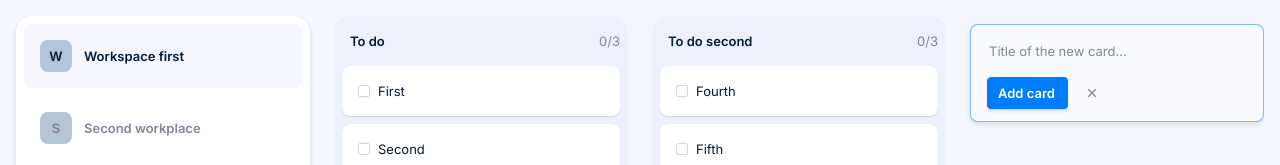
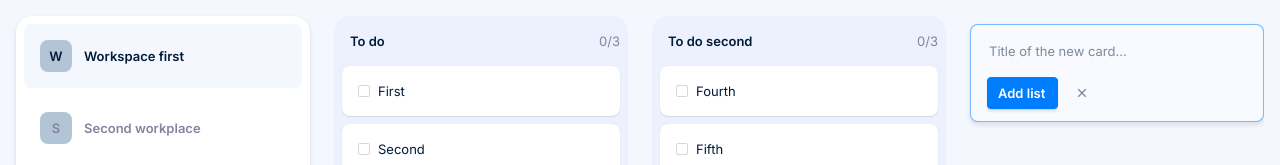
Before and after one commit to matylda-decroix/home-assignment, a React (Vite) app: page / in a window 1280 px wide. Both pictures are taken after a click on the button "Add another list". Shown: the top 165 px of the page. Built offline with nearby package versions, Linux system fonts and the light colour scheme.

Commit message:
Extract TaskGroupForm

```diff
--- a/src/components/newList/NewList.tsx
+++ b/src/components/newList/NewList.tsx
@@ -1,58 +1,32 @@
 import { useState } from "react";
 import { Plus } from "../../assets/icons";
-import { Close } from "../../assets/icons/Close";
 import "./NewList.scss";
 import { addTaskGroup } from "../../store/slices";
 import { useDispatch } from "react-redux";
+import { TaskGroupForm } from "../taskGroupForm";
 
 export const NewList = () => {
   const [isFormOpen, setIsFormOpen] = useState(false);
-  const [formInput, setFormInput] = useState("");
   const dispatch = useDispatch();
 
-  const handleAdd = () => {
-    dispatch(addTaskGroup({ title: formInput }));
+  const handleAdd = (title: string) => {
+    dispatch(addTaskGroup({ title }));
   };
   const onCloseClick = () => {
     setIsFormOpen(false);
-    setFormInput("");
   };
   const enterAddMode = () => {
     setIsFormOpen(true);
   };
-  const onButtonAddTaskGroupClick = () => {
-    setIsFormOpen(false);
-    handleAdd();
-    setFormInput("");
-  };
   return (
     <div className="new-list-container">
       {isFormOpen && (
-        <div className="new-list-form-container">
-          <div className="new-list-form-header-container">
-            <input
-              className="new-list-form-task-checkbox"
-              type="text"
-              placeholder="Title of the new card..."
-              value={formInput}
-              onInput={(event) => {
-                const target = event.target as HTMLButtonElement;
-                setFormInput(target.value);
-              }}
-            />
-          </div>
-          <div className="new-list-form-footer-container">
-            <button
-              className="new-list-form-footer-button"
-              onClick={onButtonAddTaskGroupClick}
-            >
-              Add card
-            </button>
-            <button className="new-list-close-button" onClick={onCloseClick}>
-              <Close />
-            </button>
-          </div>
-        </div>
+        <TaskGroupForm
+          onCancel={onCloseClick}
+          taskGroupTitle=""
+          submitLabel="Add list"
+          onDataReady={handleAdd}
+        />
       )}
       {!isFormOpen && (
         <button className="new-list-button" onClick={enterAddMode}>
--- a/src/components/taskGroup/TaskGroup.tsx
+++ b/src/components/taskGroup/TaskGroup.tsx
@@ -2,52 +2,28 @@ import "./TaskGroup.scss";
 import { Group } from "../../store/types";
 import { Task } from "../task";
 import { Plus } from "../../assets/icons";
-import { HoverButtons } from "../hoverButtons";
-import { useDispatch, useSelector } from "react-redux";
-import { RootState } from "../../store/store";
+import { useDispatch } from "react-redux";
 import { useState } from "react";
-import { addTask, deleteTaskGroup, editTask } from "../../store/slices";
+import { addTask } from "../../store/slices";
 import { TaskForm } from "../taskForm";
+import { TaskGroupHeader } from "./taskGroupHeader";
 
 export const TaskGroup = ({ group }: { group: Group }) => {
   const [isFormOpen, setIsFormOpen] = useState(false);
   const dispatch = useDispatch();
-
-  const completionNumber = useSelector((state: RootState) => {
-    const tasks = state.board.tasks;
-    return group.taskIds.map((id) => tasks[id]).filter((task) => task.isDone)
-      .length;
-  });
 
   const handleAdd = (formInput: string) => {
     setIsFormOpen(false);
     dispatch(addTask({ parentId: group.id, title: formInput }));
   };
 
-  const deleteGroup = (id: number) => {
-    dispatch(deleteTaskGroup({ id: id }));
-  };
-
   const showForm = () => {
     setIsFormOpen(true);
   };
-  const editGroup = (id: number, title: string) => {
-    setIsFormOpen(true);
-  };
+
   return (
     <div className="task-group-container">
-      <div className="task-group-header">
-        <p className="task-group-title">{group.title}</p>
-        <p className="task-group-counter">
-          {completionNumber}/{group.taskIds.length}
-        </p>
-        <div className="task-group-buttons-container">
-          <HoverButtons
-            onClickDelete={() => deleteGroup(group.id)}
-            onClickEdit={() => editGroup(group.id, group.title)}
-          />
-        </div>
-      </div>
+      <TaskGroupHeader group={group} />
       <ul className="task-group-list">
         {group.taskIds.map((taskId) => {
           return <Task id={taskId} key={taskId} groupId={group.id} />;
--- /dev/null
+++ b/src/components/taskGroup/TaskGroupHeader.tsx
@@ -0,0 +1,47 @@
+import { useDispatch, useSelector } from "react-redux";
+import { Group } from "../../store/types";
+import { RootState } from "../../store/store";
+import { HoverButtons } from "../hoverButtons";
+import { useState } from "react";
+import { deleteTaskGroup, editTaskGroup } from "../../store/slices";
+import { TaskGroupForm } from "../taskGroupForm";
+
+export const TaskGroupHeader = ({ group }: { group: Group }) => {
+  const [isFormOpen, setIsFormOpen] = useState(false);
+  const dispatch = useDispatch();
+
+  const completionNumber = useSelector((state: RootState) => {
+    const tasks = state.board.tasks;
+    return group.taskIds.map((id) => tasks[id]).filter((task) => task.isDone)
+      .length;
+  });
+  const deleteGroup = () => {
+    dispatch(deleteTaskGroup({ id: group.id }));
+  };
+
+  const showForm = () => {
+    setIsFormOpen(true);
+  };
+  const editGroup = (title: string) => {
+    dispatch(editTaskGroup({ id: group.id, title }));
+    setIsFormOpen(false);
+  };
+  return isFormOpen ? (
+    <TaskGroupForm
+      submitLabel="Save changes"
+      onCancel={() => setIsFormOpen(false)}
+      onDataReady={editGroup}
+      taskGroupTitle={group.title}
+    />
+  ) : (
+    <div className="task-group-header">
+      <p className="task-group-title">{group.title}</p>
+      <p className="task-group-counter">
+        {completionNumber}/{group.taskIds.length}
+      </p>
+      <div className="task-group-buttons-container">
+        <HoverButtons onClickDelete={deleteGroup} onClickEdit={showForm} />
+      </div>
+    </div>
+  );
+};
--- /dev/null
+++ b/src/components/taskGroupForm/TaskGroupForm.scss
@@ -0,0 +1,120 @@
+.new-list-container {
+  flex-grow: 1;
+  display: flex;
+  justify-content: center;
+  align-items: flex-start;
+  min-width: 294px;
+}
+.new-list-button-text {
+  color: #88819f;
+  font-family: Inter;
+  font-size: 13px;
+  font-style: normal;
+  font-weight: 600;
+  line-height: 20px;
+}
+.new-list-button {
+  border: none;
+  background-color: transparent;
+  outline: none;
+  display: flex;
+  align-items: center;
+  justify-content: center;
+  cursor: pointer;
+  transition: opacity 0.3s ease-in-out;
+  padding: 0;
+  gap: 6px;
+  width: 100%;
+}
+.new-list-form-container {
+  margin-top: 8px;
+  display: flex;
+  padding: 16px;
+  flex-direction: column;
+  align-items: flex-start;
+  gap: 16px;
+  align-self: stretch;
+  width: 294px;
+  height: 98px;
+
+  border-radius: 8px;
+  border: 1px solid rgba(0, 125, 252, 0.5);
+  background: #f8faff;
+  box-shadow:
+    0px 0px 1px 0px rgba(18, 3, 62, 0.11),
+    0px 3px 5px 0px rgba(18, 3, 62, 0.1);
+}
+.new-list-form-header-container {
+  display: flex;
+  align-items: center;
+  gap: 8px;
+}
+.new-list-form-header-container input[type="checkbox" i] {
+  -webkit-appearance: none;
+  appearance: none;
+
+  margin: 0;
+  width: 12px;
+  height: 12px;
+  border-radius: 2px;
+  border: 1px solid #d7d6df;
+  background: #fff;
+  display: inline-block;
+}
+.new-list-form-header-container input[type="text" i] {
+  -webkit-appearance: none;
+  appearance: none;
+
+  margin: 0;
+  border: none;
+  background: none;
+  display: inline-block;
+
+  color: #001c39;
+  font-family: Inter;
+  font-size: 13px;
+  font-style: normal;
+  font-weight: 400;
+  line-height: 18px;
+}
+.new-list-form-header-container input[type="text" i]::placeholder {
+  color: rgba(0, 28, 57, 0.5);
+}
+.new-list-form-footer-container {
+  display: flex;
+  align-items: center;
+  gap: 16px;
+}
+.new-list-form-footer-button {
+  height: 32px;
+  padding: 0px 12px 0px 10px;
+  justify-content: center;
+  align-items: center;
+
+  border-radius: 4px;
+  border: 1px solid #007dfc;
+  background: #007dfc;
+  box-shadow:
+    0px 0px 0px 0px rgba(18, 3, 62, 0.1),
+    0px 0px 1px 0px rgba(18, 3, 62, 0.1),
+    0px 1px 1px 0px rgba(18, 3, 62, 0.09),
+    0px 3px 2px 0px rgba(18, 3, 62, 0.05),
+    0px 5px 2px 0px rgba(18, 3, 62, 0.01),
+    0px 8px 2px 0px rgba(18, 3, 62, 0);
+
+  color: #fff;
+  font-family: Inter;
+  font-size: 13px;
+  font-style: normal;
+  font-weight: 600;
+  line-height: 20px;
+}
+.new-list-close-button {
+  border: none;
+  background-color: transparent;
+  outline: none;
+  width: 16px;
+  height: 16px;
+  padding: 0;
+  margin: 0;
+}
--- /dev/null
+++ b/src/components/taskGroupForm/TaskGroupForm.tsx
@@ -0,0 +1,52 @@
+import { FormEventHandler, useState } from "react";
+import { Close } from "../../assets/icons/Close";
+import "./TaskGroupForm.scss";
+
+type Props = {
+  submitLabel: string;
+  taskGroupTitle: string;
+  onCancel: () => void;
+  onDataReady: (taskTitle: string) => void;
+};
+
+export const TaskGroupForm = ({
+  submitLabel,
+  taskGroupTitle = "",
+  onCancel,
+  onDataReady,
+}: Props) => {
+  const [formInput, setFormInput] = useState(taskGroupTitle);
+
+  const handleSubmit: FormEventHandler = (e) => {
+    e.preventDefault();
+    onDataReady(formInput);
+  };
+
+  return (
+    <form className="new-list-form-container" onSubmit={handleSubmit}>
+      <div className="new-list-form-header-container">
+        <input
+          className="new-list-form-task-checkbox"
+          type="text"
+          placeholder="Title of the new card..."
+          value={formInput}
+          onChange={(event) => {
+            setFormInput(event.target.value);
+          }}
+        />
+      </div>
+      <div className="new-list-form-footer-container">
+        <button className="new-list-form-footer-button" type="submit">
+          {submitLabel}
+        </button>
+        <button
+          className="new-list-close-button"
+          type="button"
+          onClick={onCancel}
+        >
+          <Close />
+        </button>
+      </div>
+    </form>
+  );
+};
--- /dev/null
+++ b/src/components/taskGroupForm/index.ts
@@ -0,0 +1 @@
+export * from "./TaskGroupForm";
```
